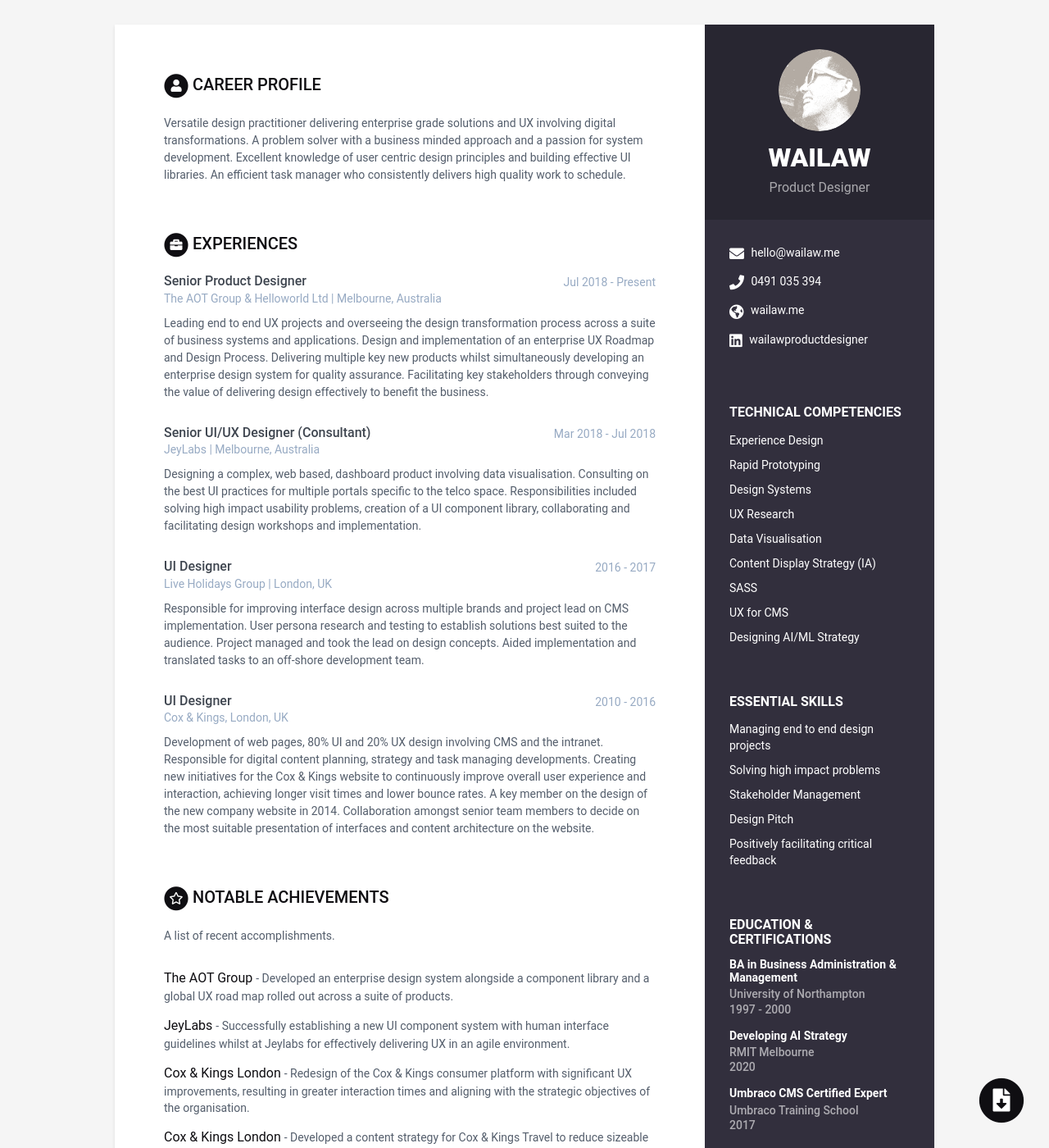
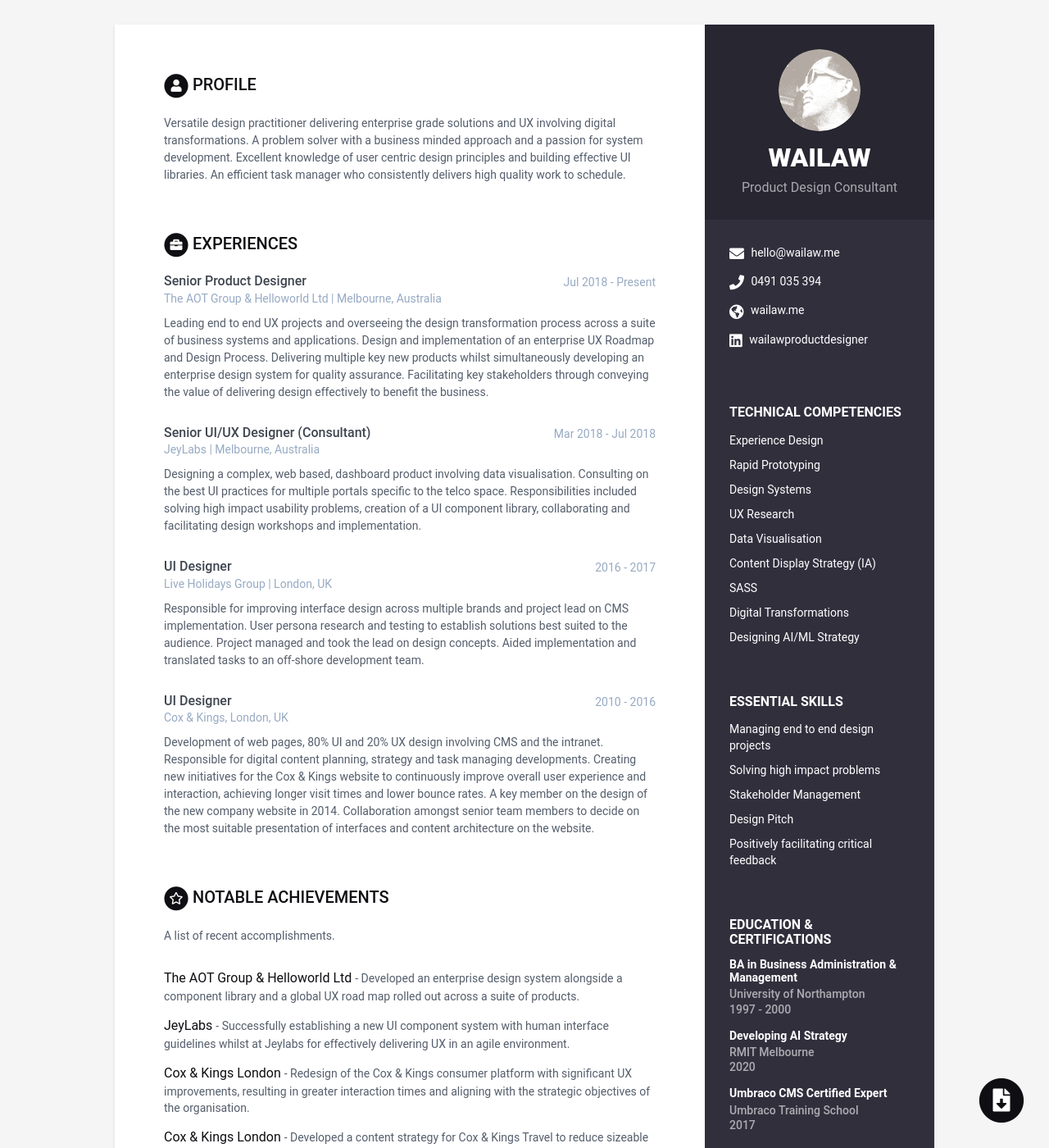
Before and after one commit to W-A-I-L-A-W-8/cv-wailaw, a Jekyll site: the page built from index.html, in a window 1280 px wide and 1400 px high. Shown: the whole window at 82% size. Built offline with Jekyll 4.4.1, drawn with Linux system fonts in a browser that asks for light colours.

Commit message:
updated data

```diff
--- a/_data/data.yml
+++ b/_data/data.yml
@@ -8,7 +8,7 @@ sidebar:
 
     # Profile information
     name: WAILAW
-    tagline: Product Designer
+    tagline: Product Design Consultant
     avatar: wailaw-stylised-pic.png  #place a 100x100 picture inside /assets/images/ folder and provide the name of the file below
 
     # Sidebar links
@@ -47,7 +47,7 @@ sidebar:
       - idiom: SASS
         # level: Professional
 
-      - idiom: UX for CMS
+      - idiom: Digital Transformations
         # level: Professional
 
       - idiom: Designing AI/ML Strategy
@@ -70,7 +70,7 @@ sidebar:
         link:
 
 career-profile:
-    title: Career Profile
+    title: Profile
     summary: |
       Versatile design practitioner delivering enterprise grade solutions and
       UX involving digital transformations. A problem solver with a business
@@ -134,7 +134,7 @@ projects:
     intro: >
       A list of recent accomplishments.
     assignments:
-      - title: The AOT Group
+      - title: The AOT Group & Helloworld Ltd
         link:
         tagline: "Developed an enterprise design system alongside a component library and a
         global UX road map rolled out across a suite of products."
```
